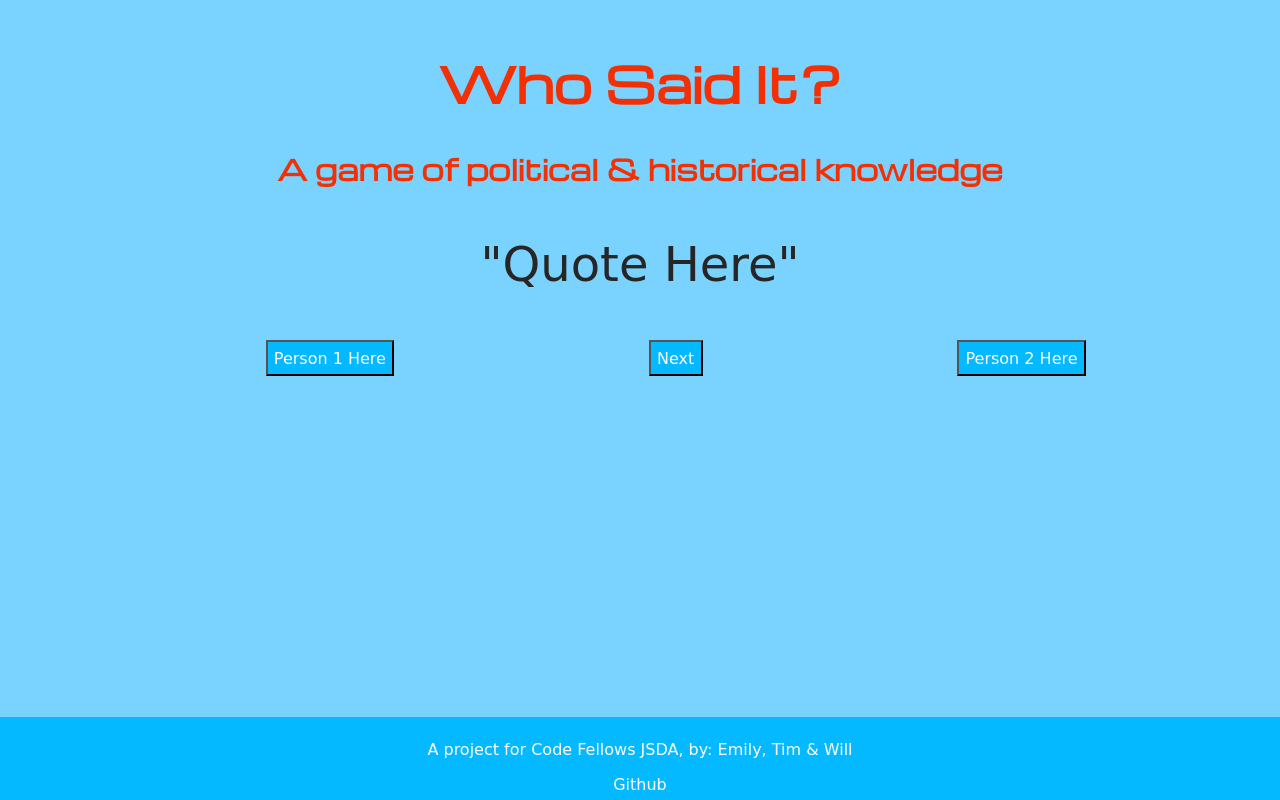
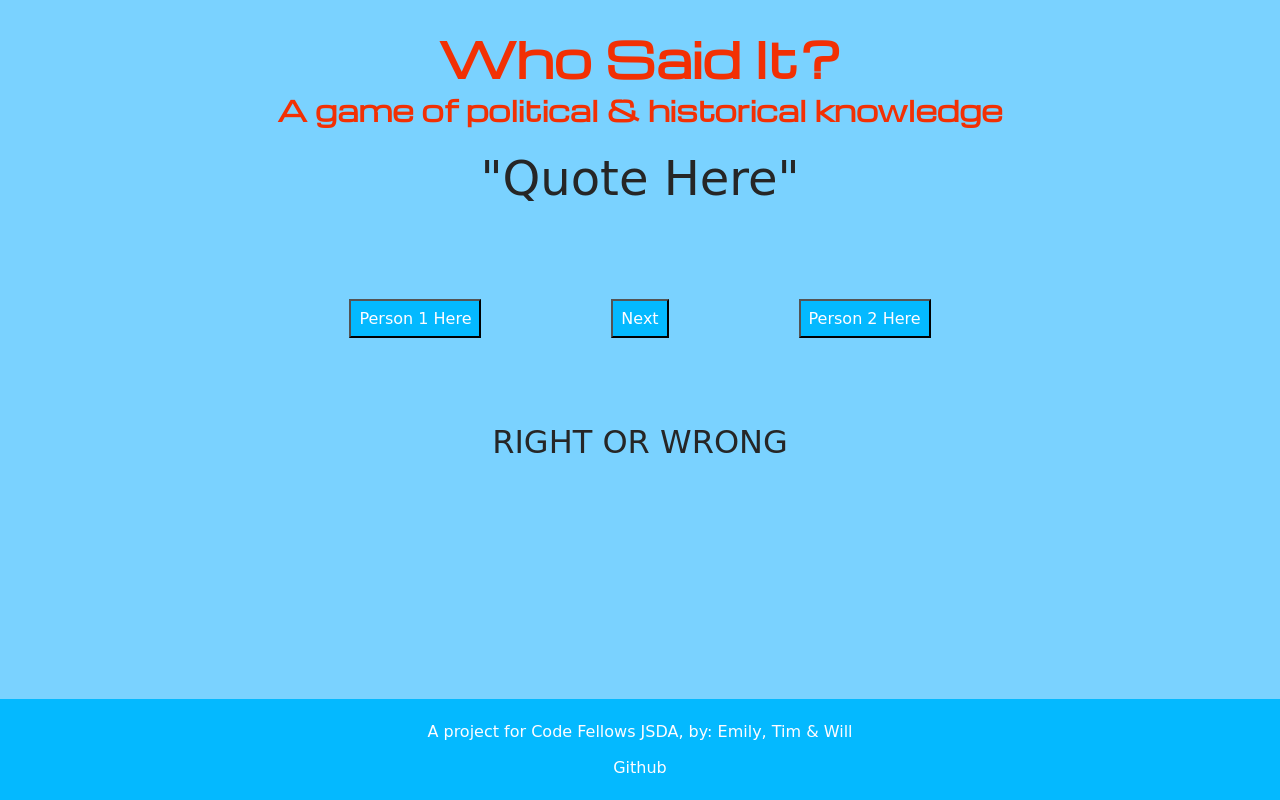
Before and after one commit to emlandi/who_said_it, a website: page public/index.html in a window 1280 px wide. Drawn offline with nearby package versions, Linux system fonts and the light colour scheme; a web font is replaced by a local one.

Commit message:
added spot for right or wrong to be displayed after guess

```diff
--- a/public/css/base.css
+++ b/public/css/base.css
@@ -4,6 +4,8 @@ body {
   color: #262626;
   font-size: 1em;
   padding: 1em;
+  text-align: center;
+  line-height: 1.25em;
 }
 
 h1 {
@@ -31,25 +33,29 @@ input {
   background-color: #04B9FF;
   color: #FFFCFF;
   text-align: center;
-  padding: .5%;
-  margin-left: 20%;
+  padding: .5em;
+  margin: 5%;
   display: inline-block;
-
 }
 
 .clicked {
   border: medium solid #262626;
 }
 
+#answer {
+  font-size: 2em;
+  text-transform: uppercase;;
+}
+
 footer {
   position: fixed;
+  height: 5.5em;
   left: 0;
   bottom: 0;
   right: 0;
   background-color: #04B9FF;
   color: #FFFCFF;
   text-align: center;
-  text-decoration: none;
   padding: .5%;
 }
 
--- a/public/index.html
+++ b/public/index.html
@@ -17,6 +17,7 @@
     <input type="button" id="person1" value="Person 1 Here">
     <input type="button" id="next" value="Next">
     <input type="button" id="person2" value="Person 2 Here">
+    <p id="answer">Right or Wrong</p>
 
     <footer>
       <p>A project for Code Fellows JSDA, by: Emily, Tim & Will</p>
```
